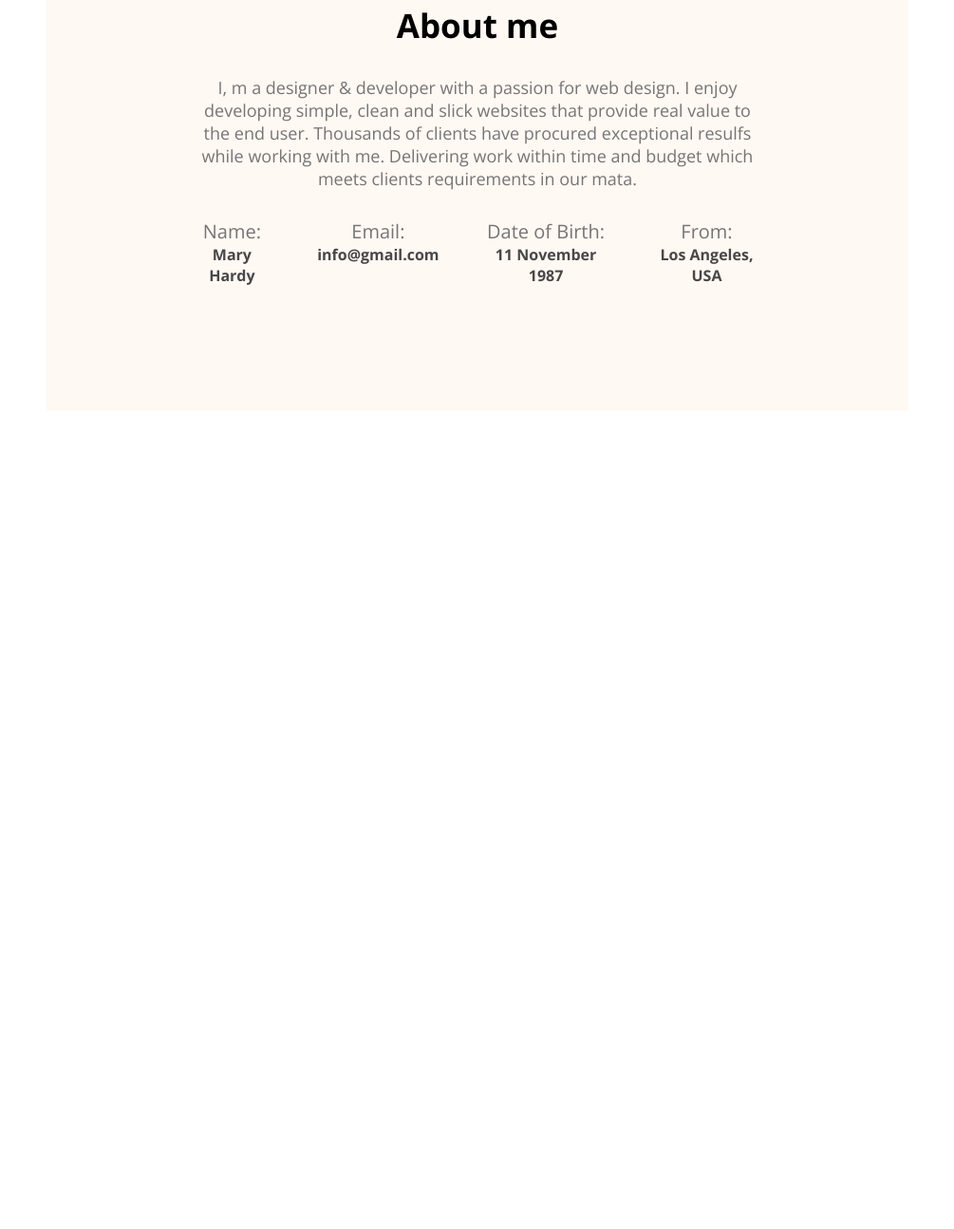
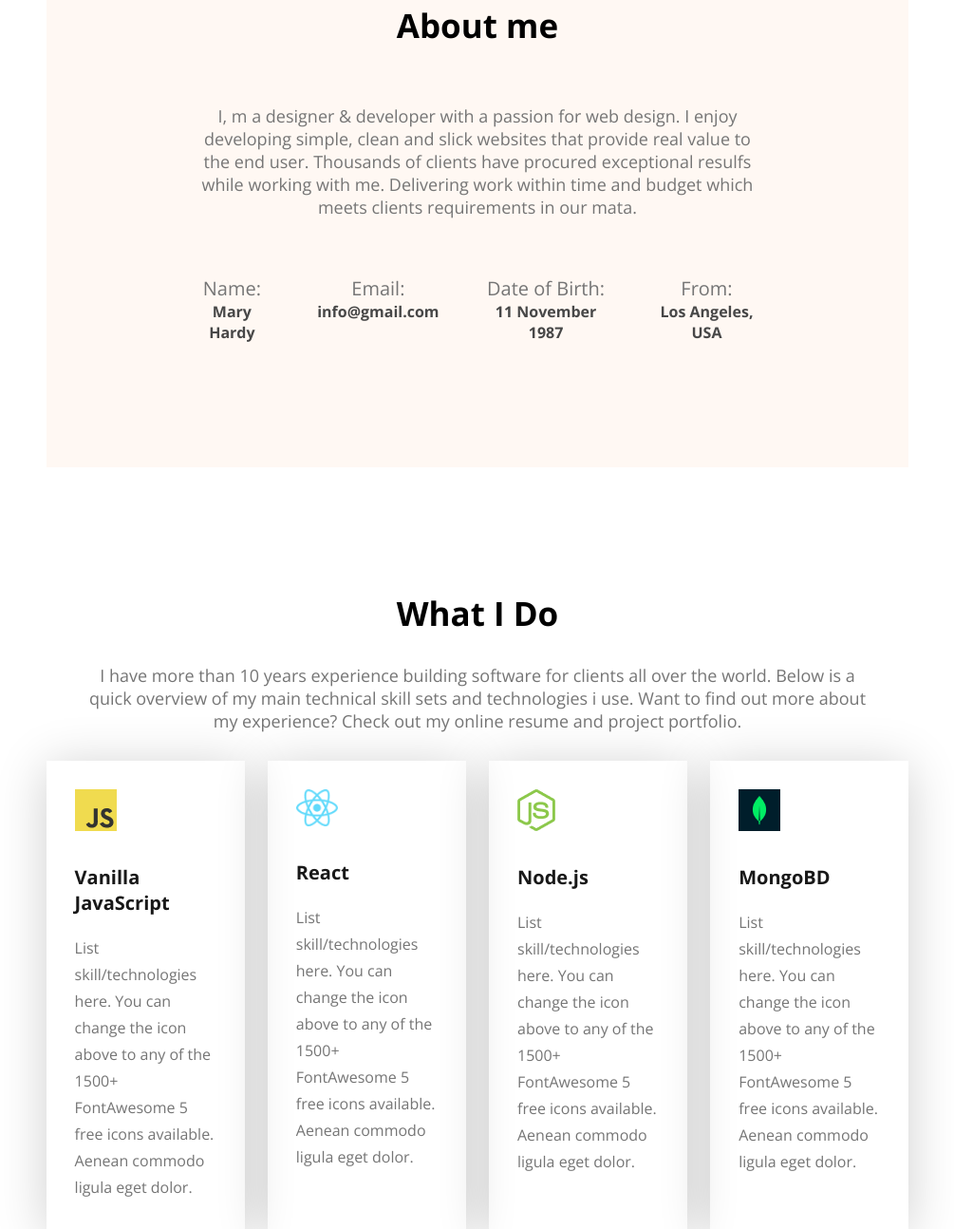
Before and after one commit to taposibarsa/hero-dev-code, a plain HTML site: page index.html in a window 1280 px wide. Shown: the part 1092-2386 px from the top of the page at 95% size, without its empty margins (137-1142 px from the left). Before the commit the page ends 1524 px from the top, so only its background shows below. Drawn offline with nearby package versions, Linux system fonts and the light colour scheme.

Commit message:
today i made the card section

```diff
--- a/index.html
+++ b/index.html
@@ -66,6 +66,36 @@
         </div>
 
     </section>
+    <section id="skill">
+        <div class="skill-container">
+            <div class="section-heading">
+                <h2>What I Do</h2>
+                <p>I have more than 10 years experience building software for clients all over the world. Below is a quick overview of my main technical skill sets and technologies i use. Want to find out more about my experience? Check out my online resume and project portfolio.</p>
+            </div>
+            <div class="skill-box">
+                <div class="skill-card">
+                    <img src="images/icons/js.png" alt="">
+                    <h3>Vanilla JavaScript</h3>
+                    <p>List skill/technologies here. You can change the icon above to any of the 1500+ FontAwesome 5 free icons available. Aenean commodo ligula eget dolor.</p>
+                </div>
+                <div class="skill-card">
+                    <img src="images/icons/react.png" alt="">
+                    <h3>React</h3>
+                    <p>List skill/technologies here. You can change the icon above to any of the 1500+ FontAwesome 5 free icons available. Aenean commodo ligula eget dolor.</p>
+                </div>
+                <div class="skill-card">
+                    <img src="images/icons/nodejs.png" alt="">
+                    <h3>Node.js</h3>
+                    <p>List skill/technologies here. You can change the icon above to any of the 1500+ FontAwesome 5 free icons available. Aenean commodo ligula eget dolor.</p>
+                </div>
+                <div class="skill-card">
+                    <img src="images/icons/mongo.png" alt="">
+                    <h3>MongoBD</h3>
+                    <p>List skill/technologies here. You can change the icon above to any of the 1500+ FontAwesome 5 free icons available. Aenean commodo ligula eget dolor.</p>
+                </div>
+            </div>
+        </div>
+    </section>
 
 </body>
 
--- a/styles/portfolio.css
+++ b/styles/portfolio.css
@@ -6,6 +6,17 @@
 }
 .section-heading{
     max-width: 827px;
+    text-align: center;
+    margin: 0 auto;
+}
+.section-heading h2{
+    font-size: 35px;
+    margin-bottom: 30px;
+}
+.section-heading p{
+    font-size: 18px;
+    margin-bottom: 30px;
+    color: #757575;
 }
 .font-open-sans{
   font-family: "Open Sans", sans-serif;
@@ -129,3 +140,41 @@
     font-weight: bold;
     color: #474747;
 }
+
+/* skills */
+#skill{
+    padding-top: 130px;
+
+
+}
+#skill .skill-container{
+    width: 71%;
+    max-width: 1140px;
+    margin: 0 auto;
+}
+#skill .skill-container .skill-box{
+    display: flex;
+    gap: 24px;
+}
+.skill-box .skill-card{
+    padding: 30px;
+    max-width: 267px;
+    box-shadow: 0 6px 50px 0 #00000031;
+
+}
+.skill-card img{
+    max-width: 44px;
+    margin-bottom: 30px;
+
+}
+.skill-card h3{
+    font-size: 20px;
+    color: #181818;
+    margin-bottom: 20px;
+}
+.skill-card p{
+    font-size: 16px;
+    color: #757575;
+    line-height: 28px;
+
+}
```
